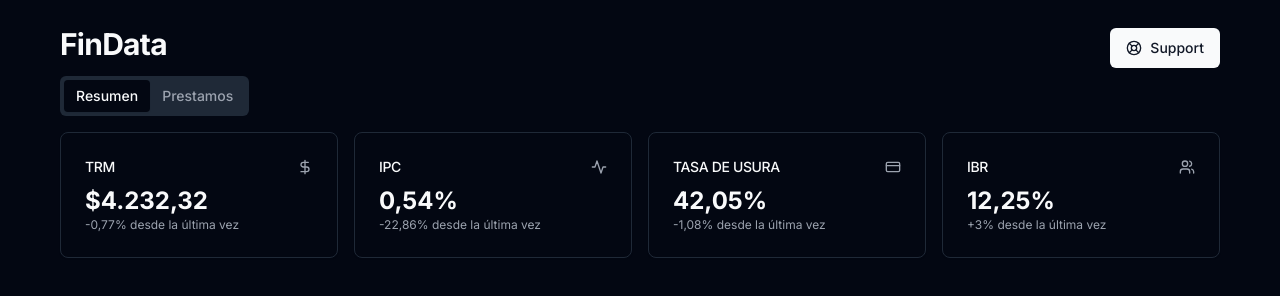
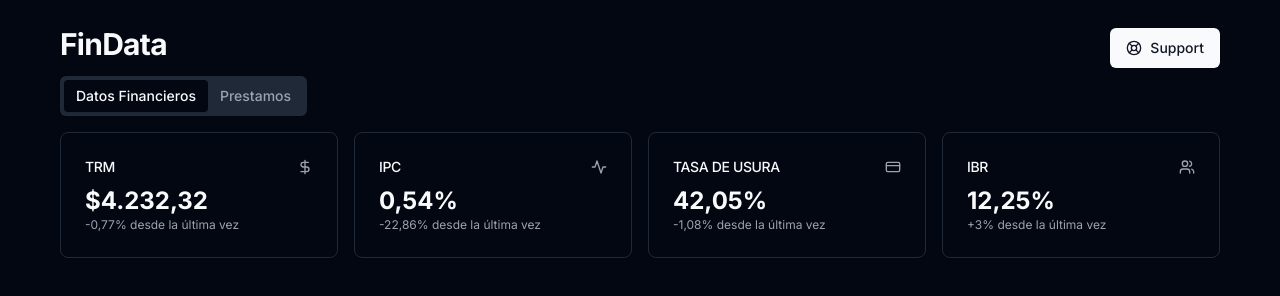
Before and after one commit to danielcgiraldo/bank-buddy, an Astro site: page / in a window 1280 px wide. Built offline with nearby package versions, Linux system fonts and the light colour scheme; Astro itself is replaced by a stand-in of ours.

Commit message:
tab name

```diff
--- a/src/components/content.tsx
+++ b/src/components/content.tsx
@@ -5,7 +5,7 @@ export default function Content() {
     return (
         <Tabs defaultValue="overview" className="space-y-4 mt-2">
             <TabsList>
-                <TabsTrigger value="overview">Resumen</TabsTrigger>
+                <TabsTrigger value="overview">Datos Financieros</TabsTrigger>
                 {
                     ADDONS.map((addon) => (
                         <TabsTrigger value={addon.id} key={addon.id}>
```
